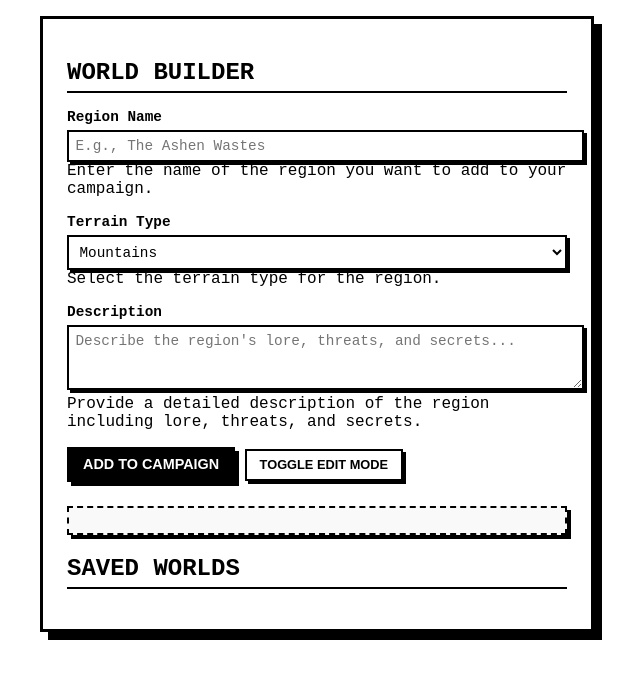
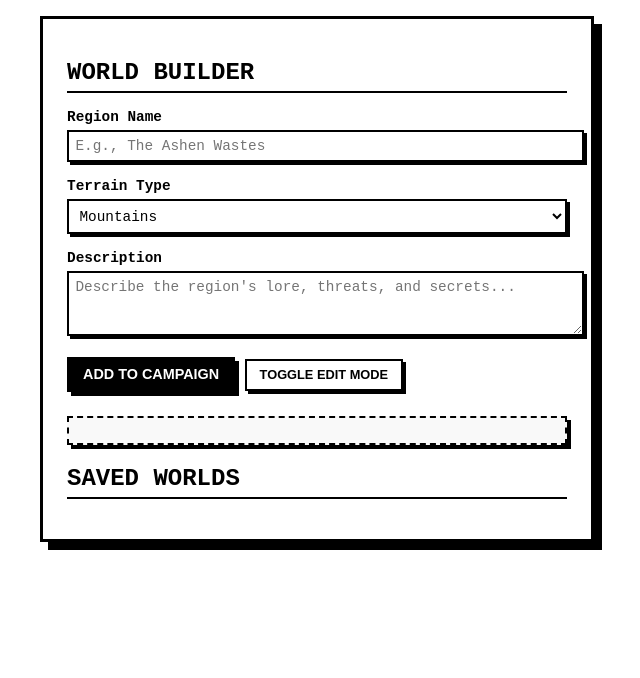
Before and after one commit to keyouts/dndworldbuilder, a plain HTML site: page index.html in a window 1280 px wide. Shown: the whole page, without its empty margins (323-963 px from the left). Drawn offline with Linux system fonts and the light colour scheme.

Commit message:
Update style.css

```diff
--- a/style.css
+++ b/style.css
@@ -5,6 +5,20 @@
       margin: 0;
       padding: 1rem;
     }
+
+.visually-hidden {
+  position: absolute;
+  width: 1px;
+  height: 1px;
+  padding: 0;
+  margin: -1px;
+  overflow: hidden;
+  clip: rect(0, 0, 0, 0);
+  white-space: nowrap;
+  border: 0;
+}
+
+
 
     .widget {
       max-width: 500px;
```
